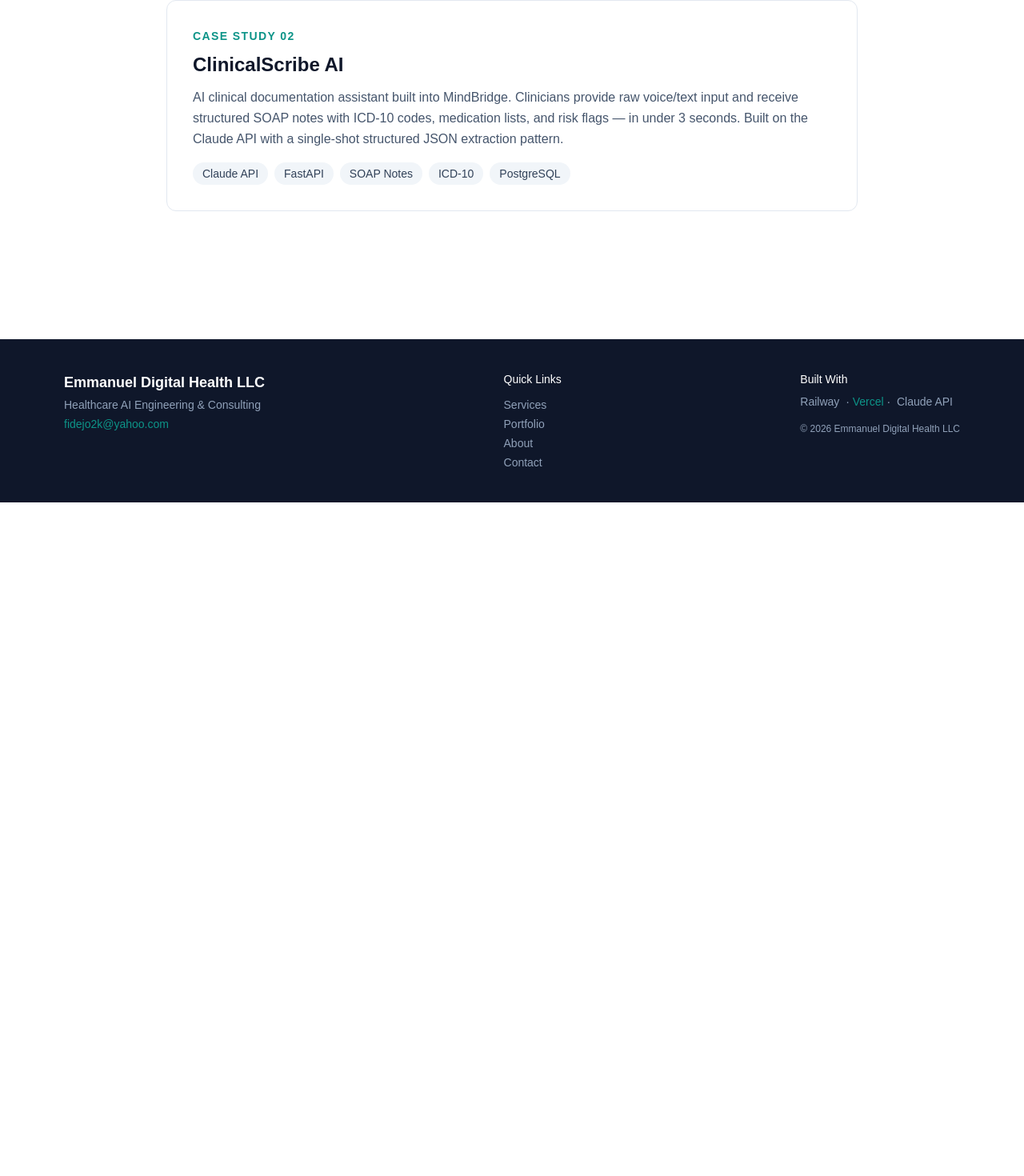
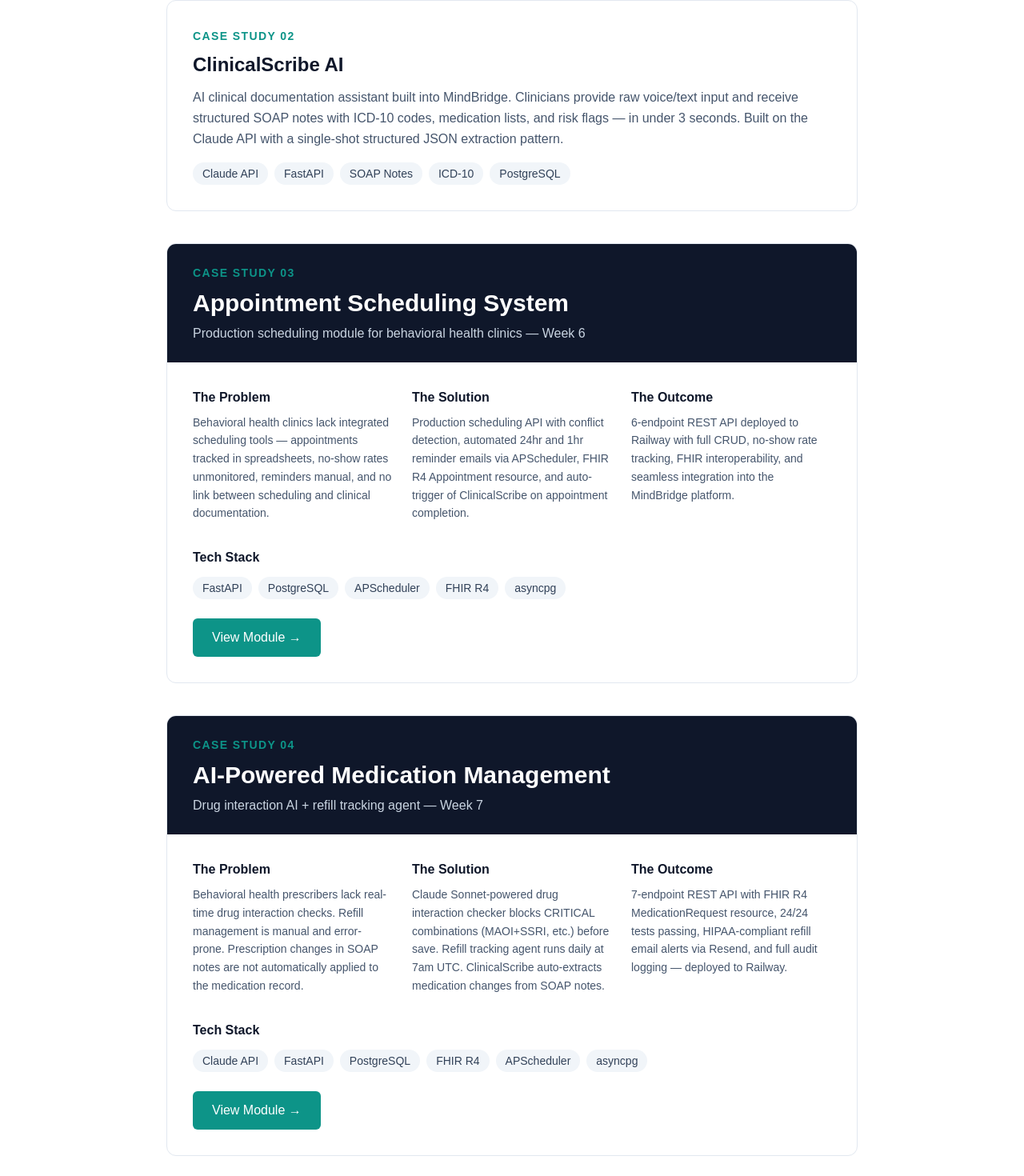
Before and after one commit to fidelis-emmanuel/emmanueldigitalhealth-website, a Next.js app: page /portfolio in a window 1280 px wide. Shown: the part 896-2366 px from the top of the page at 80% size. Before the commit the page ends 1524 px from the top, so only its background shows below. Built offline with nearby package versions, Linux system fonts and the light colour scheme.

Commit message:
feat: add Week 6 & 7 case studies to portfolio, update hero tagline, update week count to Week 7 Day 30 of 90

```diff
--- a/app/page.tsx
+++ b/app/page.tsx
@@ -43,8 +43,9 @@
             &amp; Consultant
           </h1>
           <p className="text-slate-300 text-xl max-w-2xl mx-auto mb-10">
-            10 years in behavioral health. Now building production AI systems that solve real
-            clinical problems — with Claude API, FHIR, and modern cloud infrastructure.
+            10 years in behavioral health. Now building production AI systems — HIPAA-compliant
+            EHR platform with scheduling, medication management, AI clinical documentation, and
+            FHIR R4 interoperability. Live in production.
           </p>
           <div className="flex flex-col sm:flex-row gap-4 justify-center">
             <Link
--- a/app/portfolio/page.tsx
+++ b/app/portfolio/page.tsx
@@ -4,6 +4,24 @@
   "Next.js", "FastAPI", "Claude API", "PostgreSQL", "Railway", "Vercel", "Tailwind CSS", "asyncpg",
 ];
 const techStack2 = ["Claude API", "FastAPI", "SOAP Notes", "ICD-10", "PostgreSQL"];
+const techStack3 = ["FastAPI", "PostgreSQL", "APScheduler", "FHIR R4", "asyncpg"];
+const techStack4 = ["Claude API", "FastAPI", "PostgreSQL", "FHIR R4", "APScheduler", "asyncpg"];
+
+function TechTags({ tags }: { tags: string[] }) {
+  return (
+    <div className="flex flex-wrap gap-2">
+      {tags.map((t) => (
+        <span
+          key={t}
+          className="px-3 py-1 rounded-full text-sm text-slate-700"
+          style={{ backgroundColor: "#f1f5f9" }}
+        >
+          {t}
+        </span>
+      ))}
+    </div>
+  );
+}
 
 export default function Portfolio() {
   return (
@@ -17,13 +35,10 @@
         </p>
       </div>
 
-      {/* MindBridge case study */}
+      {/* Case Study 01 — MindBridge */}
       <div className="rounded-xl overflow-hidden mb-10" style={{ border: "1px solid #e2e8f0" }}>
         <div className="px-8 py-6" style={{ backgroundColor: "#0f172a" }}>
-          <span
-            className="text-sm font-semibold uppercase tracking-widest"
-            style={{ color: "#0d9488" }}
-          >
+          <span className="text-sm font-semibold uppercase tracking-widest" style={{ color: "#0d9488" }}>
             Case Study 01
           </span>
           <h2 className="text-3xl font-bold text-white mt-2">MindBridge Health AI</h2>
@@ -34,9 +49,7 @@
         <div className="p-8">
           <div className="grid md:grid-cols-3 gap-6 mb-8">
             <div>
-              <h3 className="font-semibold mb-2" style={{ color: "#0f172a" }}>
-                The Problem
-              </h3>
+              <h3 className="font-semibold mb-2" style={{ color: "#0f172a" }}>The Problem</h3>
               <p className="text-slate-600 text-sm leading-relaxed">
                 Behavioral health clinicians had no unified system to track patient risk levels,
                 medication adherence, and crisis patterns in real time. High-risk patients were
@@ -44,9 +57,7 @@
               </p>
             </div>
             <div>
-              <h3 className="font-semibold mb-2" style={{ color: "#0f172a" }}>
-                The Solution
-              </h3>
+              <h3 className="font-semibold mb-2" style={{ color: "#0f172a" }}>The Solution</h3>
               <p className="text-slate-600 text-sm leading-relaxed">
                 A full-stack AI platform with patient risk scoring, Claude-powered natural
                 language database queries, real-time dashboards, and an admission workflow —
@@ -54,9 +65,7 @@
               </p>
             </div>
             <div>
-              <h3 className="font-semibold mb-2" style={{ color: "#0f172a" }}>
-                The Outcome
-              </h3>
+              <h3 className="font-semibold mb-2" style={{ color: "#0f172a" }}>The Outcome</h3>
               <p className="text-slate-600 text-sm leading-relaxed">
                 Production-deployed system handling patient records, risk stratification
                 (CRITICAL / HIGH / MEDIUM / LOW), SOAP note generation via ClinicalScribe AI,
@@ -64,24 +73,10 @@
               </p>
             </div>
           </div>
-
           <div className="mb-8">
-            <h3 className="font-semibold mb-3" style={{ color: "#0f172a" }}>
-              Tech Stack
-            </h3>
-            <div className="flex flex-wrap gap-2">
-              {techStack1.map((t) => (
-                <span
-                  key={t}
-                  className="px-3 py-1 rounded-full text-sm text-slate-700"
-                  style={{ backgroundColor: "#f1f5f9" }}
-                >
-                  {t}
-                </span>
-              ))}
-            </div>
+            <h3 className="font-semibold mb-3" style={{ color: "#0f172a" }}>Tech Stack</h3>
+            <TechTags tags={techStack1} />
           </div>
-
           <Link
             href="https://mind-bridge-health-ai.vercel.app"
             target="_blank"
@@ -94,12 +89,9 @@
         </div>
       </div>
 
-      {/* ClinicalScribe */}
-      <div className="rounded-xl p-8" style={{ border: "1px solid #e2e8f0" }}>
-        <span
-          className="text-sm font-semibold uppercase tracking-widest"
-          style={{ color: "#0d9488" }}
-        >
+      {/* Case Study 02 — ClinicalScribe */}
+      <div className="rounded-xl p-8 mb-10" style={{ border: "1px solid #e2e8f0" }}>
+        <span className="text-sm font-semibold uppercase tracking-widest" style={{ color: "#0d9488" }}>
           Case Study 02
         </span>
         <h2 className="text-2xl font-bold mt-2 mb-3" style={{ color: "#0f172a" }}>
@@ -111,16 +103,113 @@
           lists, and risk flags — in under 3 seconds. Built on the Claude API with a single-shot
           structured JSON extraction pattern.
         </p>
-        <div className="flex flex-wrap gap-2">
-          {techStack2.map((t) => (
-            <span
-              key={t}
-              className="px-3 py-1 rounded-full text-sm text-slate-700"
-              style={{ backgroundColor: "#f1f5f9" }}
-            >
-              {t}
-            </span>
-          ))}
+        <TechTags tags={techStack2} />
+      </div>
+
+      {/* Case Study 03 — Appointment Scheduling */}
+      <div className="rounded-xl overflow-hidden mb-10" style={{ border: "1px solid #e2e8f0" }}>
+        <div className="px-8 py-6" style={{ backgroundColor: "#0f172a" }}>
+          <span className="text-sm font-semibold uppercase tracking-widest" style={{ color: "#0d9488" }}>
+            Case Study 03
+          </span>
+          <h2 className="text-3xl font-bold text-white mt-2">Appointment Scheduling System</h2>
+          <p className="text-slate-300 mt-2">
+            Production scheduling module for behavioral health clinics — Week 6
+          </p>
+        </div>
+        <div className="p-8">
+          <div className="grid md:grid-cols-3 gap-6 mb-8">
+            <div>
+              <h3 className="font-semibold mb-2" style={{ color: "#0f172a" }}>The Problem</h3>
+              <p className="text-slate-600 text-sm leading-relaxed">
+                Behavioral health clinics lack integrated scheduling tools — appointments tracked
+                in spreadsheets, no-show rates unmonitored, reminders manual, and no link between
+                scheduling and clinical documentation.
+              </p>
+            </div>
+            <div>
+              <h3 className="font-semibold mb-2" style={{ color: "#0f172a" }}>The Solution</h3>
+              <p className="text-slate-600 text-sm leading-relaxed">
+                Production scheduling API with conflict detection, automated 24hr and 1hr reminder
+                emails via APScheduler, FHIR R4 Appointment resource, and auto-trigger of
+                ClinicalScribe on appointment completion.
+              </p>
+            </div>
+            <div>
+              <h3 className="font-semibold mb-2" style={{ color: "#0f172a" }}>The Outcome</h3>
+              <p className="text-slate-600 text-sm leading-relaxed">
+                6-endpoint REST API deployed to Railway with full CRUD, no-show rate tracking,
+                FHIR interoperability, and seamless integration into the MindBridge platform.
+              </p>
+            </div>
+          </div>
+          <div className="mb-6">
+            <h3 className="font-semibold mb-3" style={{ color: "#0f172a" }}>Tech Stack</h3>
+            <TechTags tags={techStack3} />
+          </div>
+          <Link
+            href="https://mind-bridge-health-ai.vercel.app/appointments"
+            target="_blank"
+            rel="noopener noreferrer"
+            className="inline-flex items-center gap-2 text-white px-6 py-3 rounded-md font-medium hover:opacity-90 transition-colors"
+            style={{ backgroundColor: "#0d9488" }}
+          >
+            View Module →
+          </Link>
+        </div>
+      </div>
+
+      {/* Case Study 04 — Medication Management */}
+      <div className="rounded-xl overflow-hidden mb-10" style={{ border: "1px solid #e2e8f0" }}>
+        <div className="px-8 py-6" style={{ backgroundColor: "#0f172a" }}>
+          <span className="text-sm font-semibold uppercase tracking-widest" style={{ color: "#0d9488" }}>
+            Case Study 04
+          </span>
+          <h2 className="text-3xl font-bold text-white mt-2">AI-Powered Medication Management</h2>
+          <p className="text-slate-300 mt-2">
+            Drug interaction AI + refill tracking agent — Week 7
+          </p>
+        </div>
+        <div className="p-8">
+          <div className="grid md:grid-cols-3 gap-6 mb-8">
+            <div>
+              <h3 className="font-semibold mb-2" style={{ color: "#0f172a" }}>The Problem</h3>
+              <p className="text-slate-600 text-sm leading-relaxed">
+                Behavioral health prescribers lack real-time drug interaction checks. Refill
+                management is manual and error-prone. Prescription changes in SOAP notes are
+                not automatically applied to the medication record.
+              </p>
+            </div>
+            <div>
+              <h3 className="font-semibold mb-2" style={{ color: "#0f172a" }}>The Solution</h3>
+              <p className="text-slate-600 text-sm leading-relaxed">
+                Claude Sonnet-powered drug interaction checker blocks CRITICAL combinations
+                (MAOI+SSRI, etc.) before save. Refill tracking agent runs daily at 7am UTC.
+                ClinicalScribe auto-extracts medication changes from SOAP notes.
+              </p>
+            </div>
+            <div>
+              <h3 className="font-semibold mb-2" style={{ color: "#0f172a" }}>The Outcome</h3>
+              <p className="text-slate-600 text-sm leading-relaxed">
+                7-endpoint REST API with FHIR R4 MedicationRequest resource, 24/24 tests passing,
+                HIPAA-compliant refill email alerts via Resend, and full audit logging —
+                deployed to Railway.
+              </p>
+            </div>
+          </div>
+          <div className="mb-6">
+            <h3 className="font-semibold mb-3" style={{ color: "#0f172a" }}>Tech Stack</h3>
+            <TechTags tags={techStack4} />
+          </div>
+          <Link
+            href="https://mind-bridge-health-ai.vercel.app/medications"
+            target="_blank"
+            rel="noopener noreferrer"
+            className="inline-flex items-center gap-2 text-white px-6 py-3 rounded-md font-medium hover:opacity-90 transition-colors"
+            style={{ backgroundColor: "#0d9488" }}
+          >
+            View Module →
+          </Link>
         </div>
       </div>
     </div>
```
Also changed, not shown: app/about/page.tsx (+8 -1 lines).
